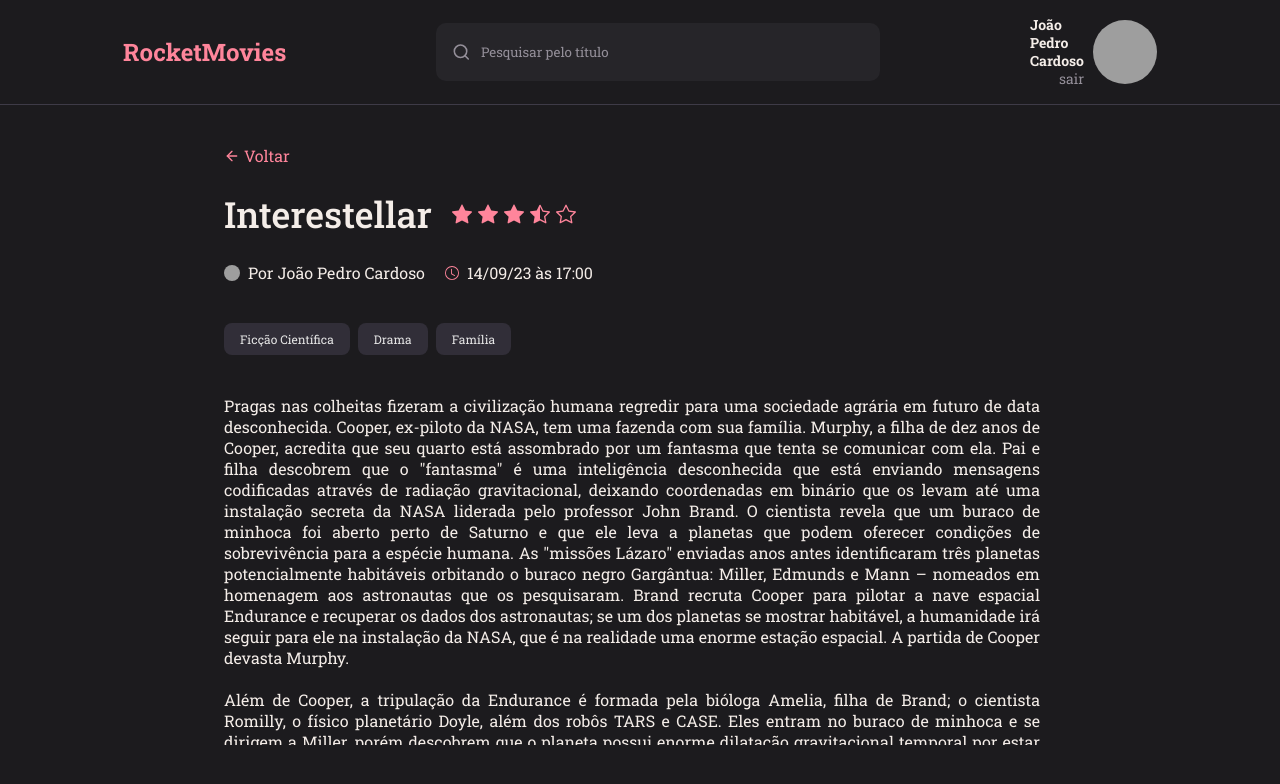
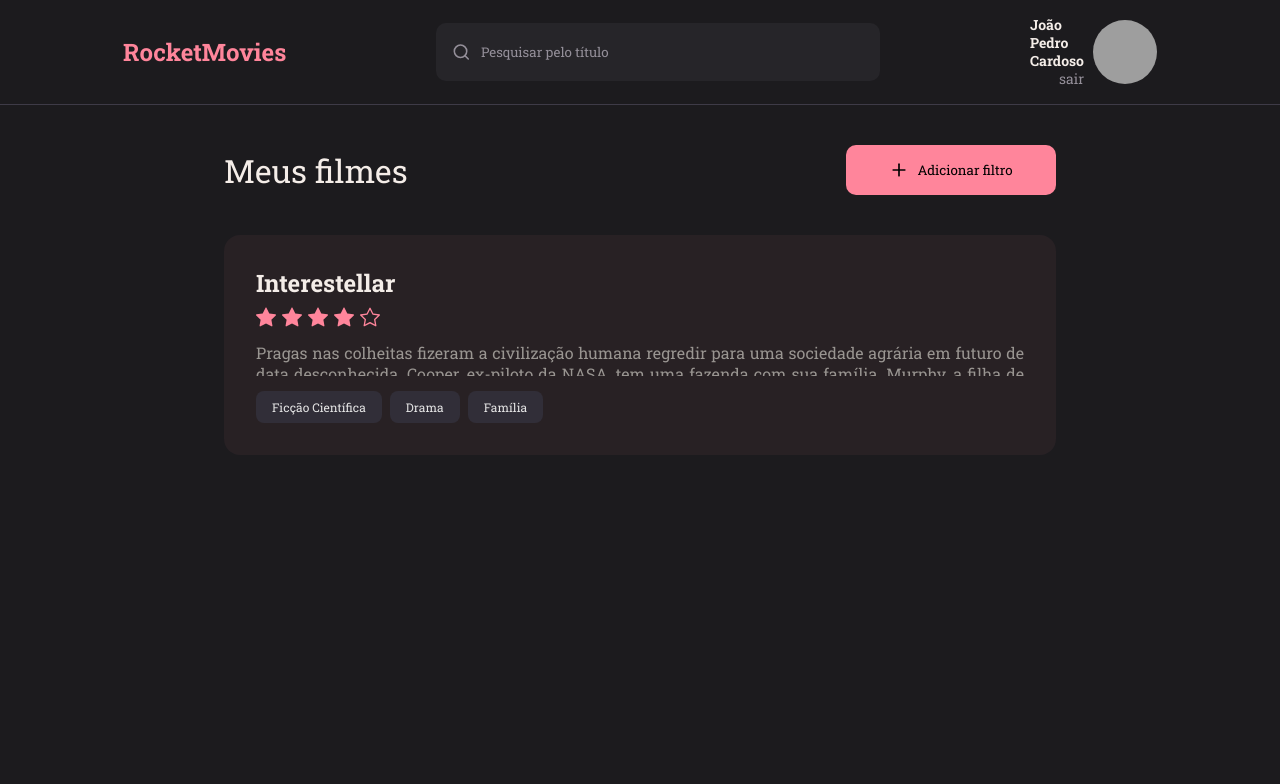
Before and after one commit to jpedr0c/rocketMovies, a React (Vite) app: page / in a window 1280 px wide. Shown: the top 784 px of the page. Built offline with nearby package versions, Linux system fonts and the light colour scheme; grey boxes are pictures that could not be loaded.

Commit message:
feat: test Home page

```diff
--- a/src/main.jsx
+++ b/src/main.jsx
@@ -3,13 +3,13 @@ import ReactDOM from 'react-dom/client';
 import { ThemeProvider } from 'styled-components';
 import GlobalStyles from './styles/global';
 import theme from './styles/theme'
-import { MoviePreview } from './pages/MoviePreview';
+import { Home } from './pages/Home';
 
 ReactDOM.createRoot(document.getElementById('root')).render(
   <React.StrictMode>
     <ThemeProvider theme={theme}>
       <GlobalStyles />
-      <MoviePreview />
+      <Home />
     </ThemeProvider>
   </React.StrictMode>,
 )
```
